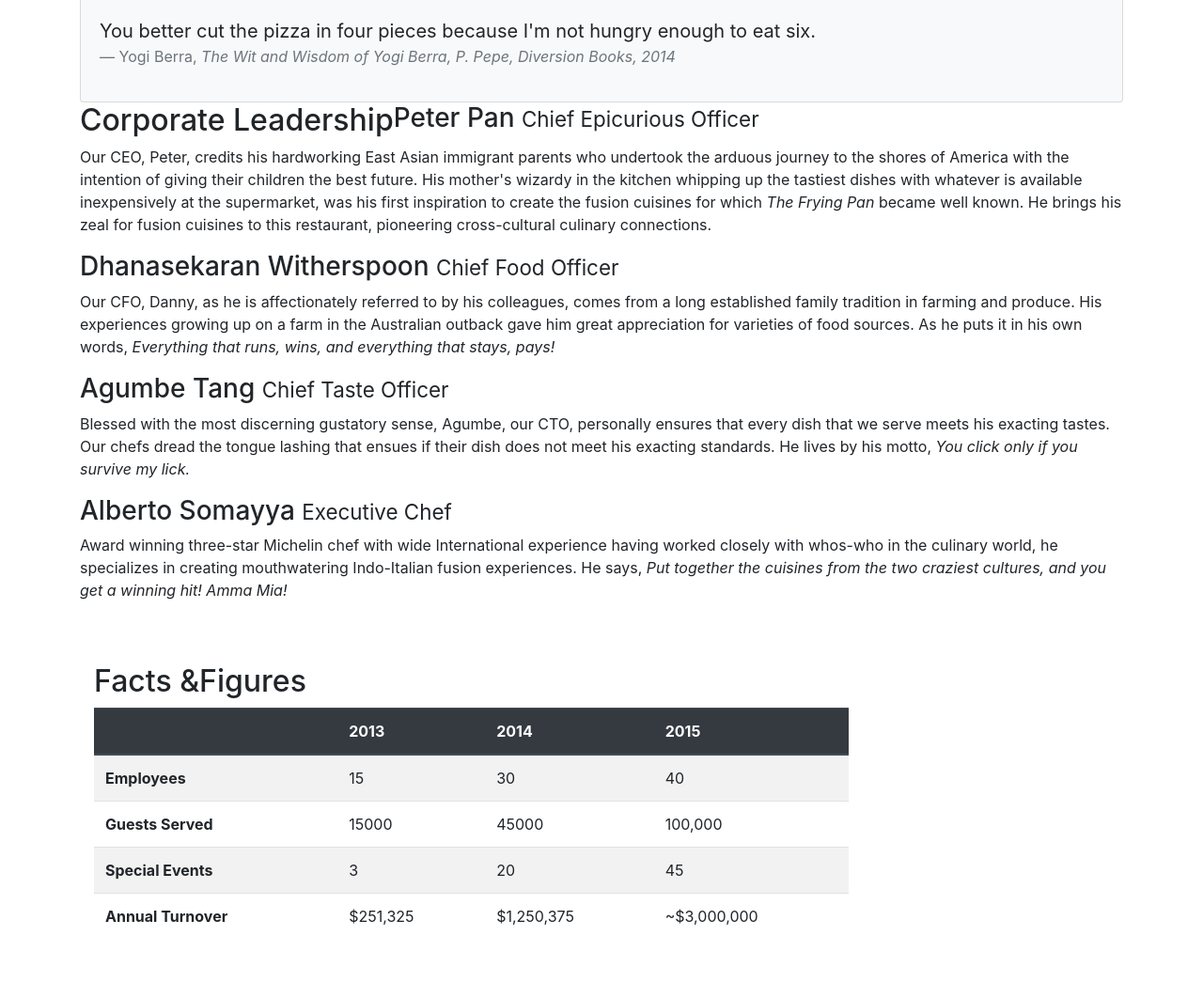
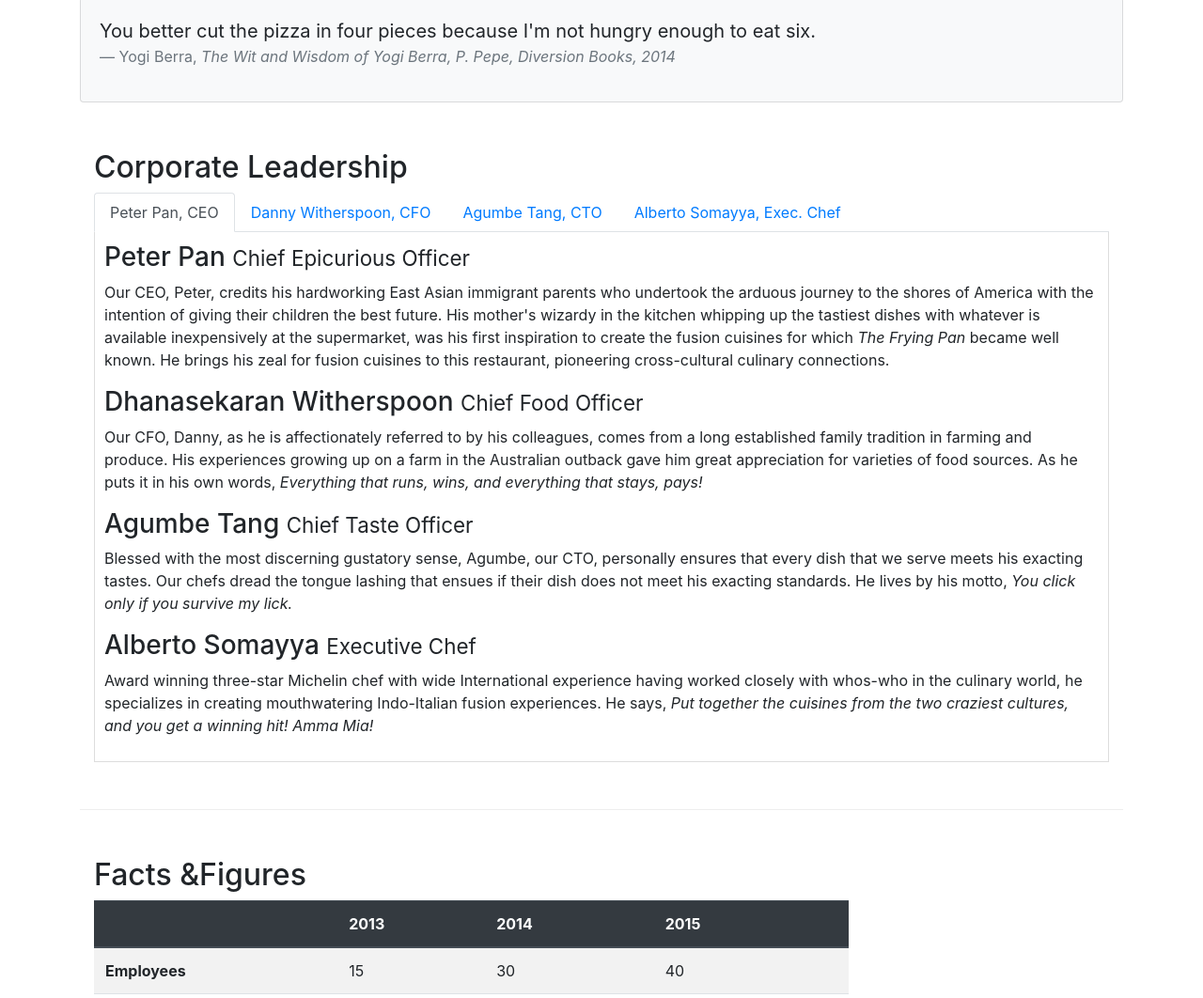
Before and after one commit to Animeshbanathia/bootstrap, a website: page aboutus.html in a window 1280 px wide. Shown: the part 762-1824 px from the top of the page at 94% size. Drawn offline with nearby package versions, Linux system fonts and the light colour scheme.

Commit message:
tabs & Pills

```diff
--- a/CSS/styles.css
+++ b/CSS/styles.css
@@ -39,3 +39,10 @@ body{
     background-color: #512DA8;
 
     }
+
+.tab-content {
+        border-left: 1px solid #ddd;
+        border-right: 1px solid #ddd;
+        border-bottom: 1px solid #ddd;
+        padding: 10px;
+}
--- a/aboutus.html
+++ b/aboutus.html
@@ -12,6 +12,8 @@
     <link rel="stylesheet" href="node_modules/font-awesome/css/font-awesome.min.css">
     <link rel="stylesheet" href="node_modules/bootstrap-social/bootstrap-social.css">
     <link rel="stylesheet" href="css/styles.css">
+
+
 
     <title>Ristorante Con Fusion: About Us</title>
 
@@ -103,17 +105,51 @@
         </div>
 
 
-        <div class="container">
-            <div class="row">
+        <div class="row row-content">
+            <div class="col-12">
                 <h2>Corporate Leadership</h2>
+
+                <ul class="nav nav-tabs">
+                    <li class="nav-item">
+                        <a class="nav-link active" href="#peter"
+                        role="tab" data-toggle="tab">Peter Pan, CEO</a>
+                    </li>
+                    <li class="nav-item">
+                        <a class="nav-link" href="#danny"
+                        role="tab"  data-toggle="tab">Danny Witherspoon, CFO</a>
+                    </li>
+                    <li class="nav-item">
+                        <a class="nav-link" href="#agumbe"role="tab"
+                          data-toggle="tab">Agumbe Tang, CTO</a>
+                    </li>
+                    <li class="nav-item">
+                        <a class="nav-link" href="#alberto" role="tab"
+                          data-toggle="tab">Alberto Somayya, Exec. Chef</a>
+                    </li>
+                </ul>
+
+                <div class="tab-content">
+                    <div role="tabpanel" class="tab-pane fade show active" id="peter">
                         <h3>Peter Pan <small>Chief Epicurious Officer</small></h3>
                         <p class="d-none d-sm-block">Our CEO, Peter, credits his hardworking East Asian immigrant parents who undertook the arduous journey to the shores of America with the intention of giving their children the best future. His mother's wizardy in the kitchen whipping up the tastiest dishes with whatever is available inexpensively at the supermarket, was his first inspiration to create the fusion cuisines for which <em>The Frying Pan</em> became well known. He brings his zeal for fusion cuisines to this restaurant, pioneering cross-cultural culinary connections.</p>
+                    </div>
+
+                    <div role="tabpanel" class="tab-pane fade show active" id="danny">
                         <h3>Dhanasekaran Witherspoon <small>Chief Food Officer</small></h3>
                         <p class="d-none d-sm-block">Our CFO, Danny, as he is affectionately referred to by his colleagues, comes from a long established family tradition in farming and produce. His experiences growing up on a farm in the Australian outback gave him great appreciation for varieties of food sources. As he puts it in his own words, <em>Everything that runs, wins, and everything that stays, pays!</em></p>
+                   </div>
+
+                   <div role="tabpanel" class="tab-pane fade show active" id="agumbe">
                        <h3>Agumbe Tang <small>Chief Taste Officer</small></h3>
                        <p class="d-none d-sm-block">Blessed with the most discerning gustatory sense, Agumbe, our CTO, personally ensures that every dish that we serve meets his exacting tastes. Our chefs dread the tongue lashing that ensues if their dish does not meet his exacting standards. He lives by his motto, <em>You click only if you survive my lick.</em></p>
+                  </div>
+
+                  <div role="tabpanel" class="tab-pane fade show active" id="alberto">
                        <h3>Alberto Somayya <small>Executive Chef</small></h3>
                        <p class="d-none d-sm-block">Award winning three-star Michelin chef with wide International experience having worked closely with whos-who in the culinary world, he specializes in creating mouthwatering Indo-Italian fusion experiences. He says, <em>Put together the cuisines from the two craziest cultures, and you get a winning hit! Amma Mia!</em></p>
+                   </div>
+                </div>
+
             </div>
        </div>
        <div class="row row-content">
@@ -205,6 +241,11 @@
            </div>
         </div>
     </footer>
+    <script src="node_modules/jquery/dist/jquery.slim.min.js"></script>
+
+<script src="node_modules/popper.js/dist/umd/popper.min.js"></script>
+
+<script src="node_modules/bootstrap/dist/js/bootstrap.min.js"></script>
 
 </body>
 
```
Lines whose indentation alone changed are shown as unchanged.
